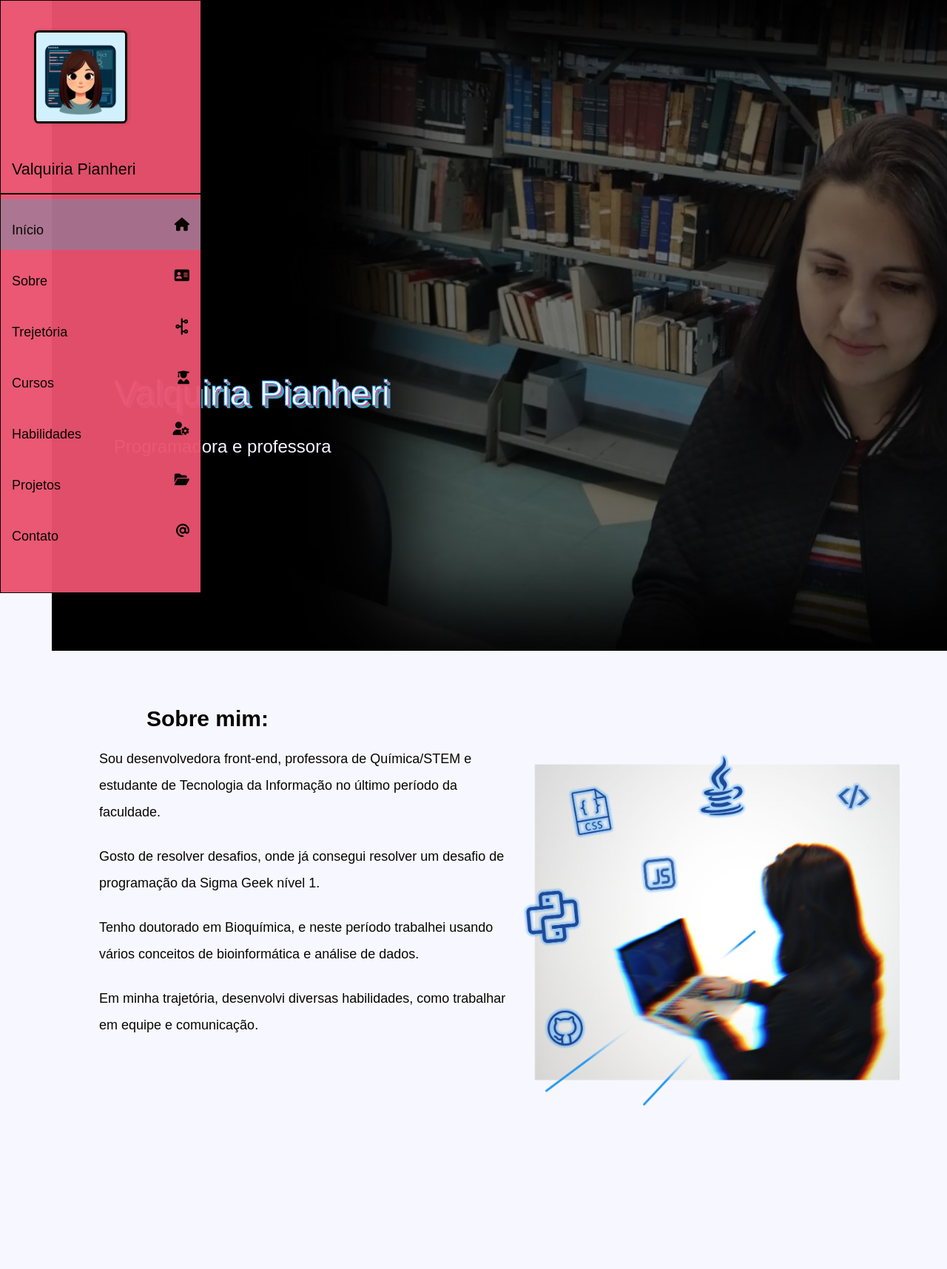
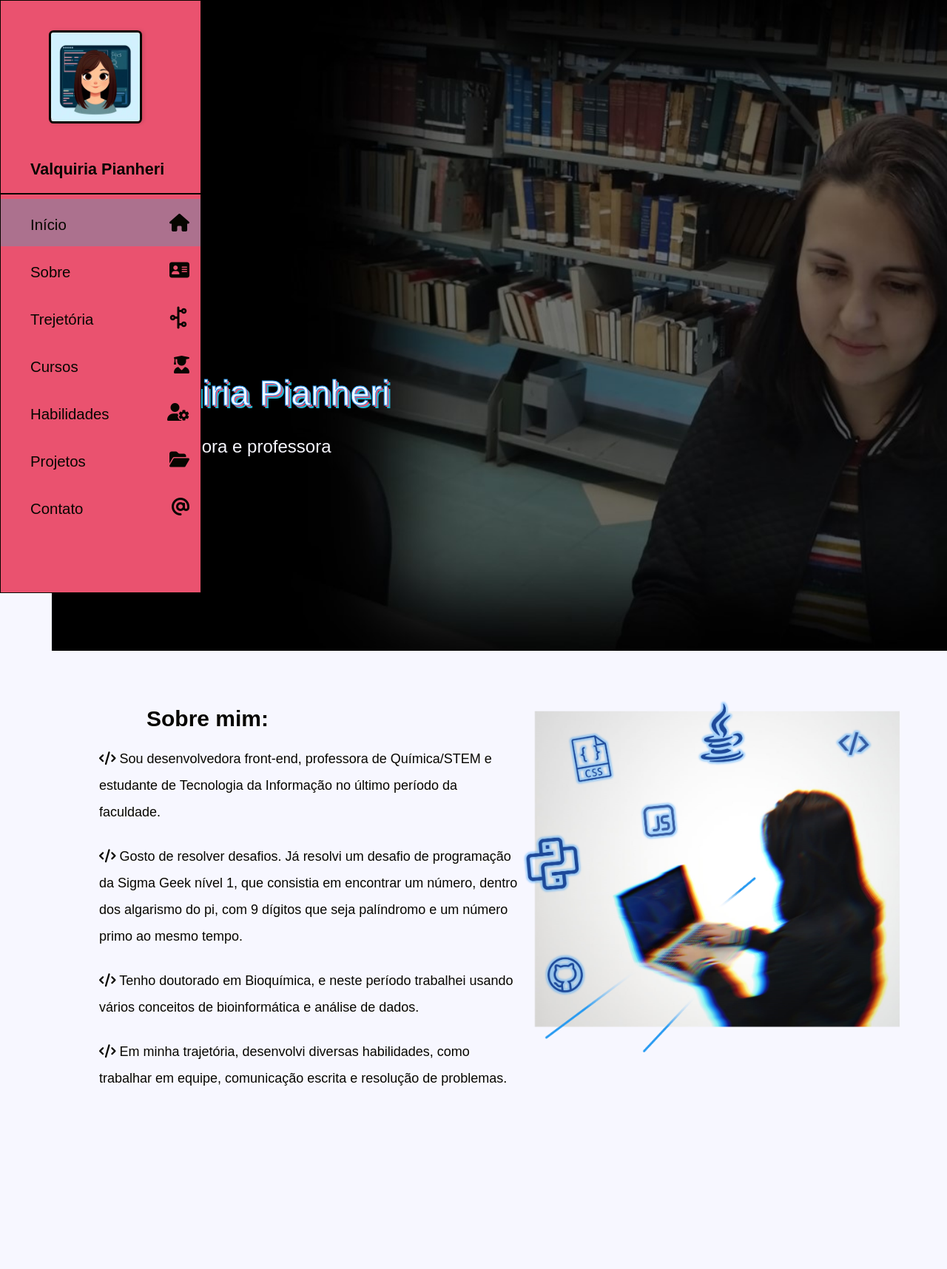
Before and after one commit to Valqps/Portfolio, a Flask app: page / in a window 1280 px wide. Shown: the top 1716 px of the page at 74% size. Run offline with Flask 3, Linux system fonts and the light colour scheme; some libraries are stand-ins or nearby versions; some web fonts are replaced.

Commit message:
Correção de itens da section Sobre

```diff
--- a/static/script.js
+++ b/static/script.js
@@ -8,7 +8,7 @@ window.addEventListener('scroll', () => {
         let heightSection = section.offsetHeight;
         let idSection = section.getAttribute('id');
 
-        if(top >= offset && top <= offset + heightSection){
+        if(top >= offset-1 && top <= offset + heightSection){
             linksMenu.forEach(link => {
                 link.classList.remove('actived');
                 document.querySelector(`nav a[href*='${idSection}']`).classList.add('actived');
--- a/static/styles/menu-lateral.css
+++ b/static/styles/menu-lateral.css
@@ -4,7 +4,7 @@ nav {
     left: -200px;
     top: 0;
     bottom: 0;
-    background-color: var(--cor-rosa-levetransparencia);
+    background-color: var(--cor-rosa);
     border: 1px solid var(--cor-escura);
     overflow-y: auto;
     width: 270px;
@@ -19,8 +19,9 @@ nav {
 
 nav h1 {
     font-size: 1.8em;
+    font-weight: bold;
     text-align: right;
-    transform: rotate(270deg) translateY(-45px) translateX(-18vh);
+    transform: rotate(-90deg) translateY(-60px) translateX(-18vh);
     transition-duration: 0.5s;
     margin: 0;
     padding: 0;
@@ -30,7 +31,9 @@ nav h1 {
 
 nav h3 {
     color: var(--cor-escura);
-    font-size: 1.5em;
+    font-size: 1.7em;
+    padding-left: 25px;
+    padding-bottom: 10px;
 }
 
 nav:hover{
@@ -38,10 +41,11 @@ nav:hover{
 }
 
 nav:hover h1{
-    transform: rotate(360deg);
+    transform: rotate(0deg);
     margin: 0;
     text-align: left;
     transition-duration: 0.5s;
+    padding-left: 25px;
 }
 
 nav .perfil {
@@ -57,7 +61,7 @@ nav:hover .perfil {
 }
 
 nav .perfil img{
-    margin: 5vh 0 5vh 30px;
+    margin: 5vh 0 5vh 50px;
     display: block;
     width: 120px;
     height: 120px;
@@ -65,7 +69,6 @@ nav .perfil img{
     border-radius: 5%;
     box-shadow: 2px 0px 5px var(--cor-sombra-escura);
 }
-
 
 hr {
     color: var(--cor-escura);
@@ -93,6 +96,7 @@ hr {
 .navbar-item__container {
     display: flex;
     align-items: center;
+    height: 8vh;
     justify-content: space-between;
     padding: 0 15px;
 }
--- a/templates/index.html
+++ b/templates/index.html
@@ -29,25 +29,25 @@
         <hr>
         <ul>
             <li>
-                <a href="#inicio" class="navbar-item js-link actived"><div class="navbar-item__container"><h3 class="btn-tremura">Início</h3><i class="fa-solid fa-house fa-xl"></i></div></a>
+                <a href="#inicio" class="navbar-item js-link actived"><div class="navbar-item__container"><h3 class="btn-tremura">Início</h3><i class="fa-solid fa-house fa-2xl"></i></div></a>
             </li>
             <li>
-                <a href="#sobre" class="navbar-item js-link"><div class="navbar-item__container"><h3 class="btn-tremura">Sobre</h3><i class="fa-solid fa-address-card fa-xl"></i></div></a>
+                <a href="#sobre" class="navbar-item js-link"><div class="navbar-item__container"><h3 class="btn-tremura">Sobre</h3><i class="fa-solid fa-address-card fa-2xl"></i></div></a>
             </li>
             <li>
-                <a href="#trajetoria" class="navbar-item js-link"><div class="navbar-item__container"><h3 class="btn-tremura">Trejetória</h3><i class="fa-solid fa-timeline fa-rotate-90 fa-xl"></i></div></a>
+                <a href="#trajetoria" class="navbar-item js-link"><div class="navbar-item__container"><h3 class="btn-tremura">Trejetória</h3><i class="fa-solid fa-timeline fa-rotate-90 fa-2xl"></i></div></a>
             </li>
             <li>
-                <a href="#cursos" class="navbar-item js-link"><div class="navbar-item__container"><h3 class="btn-tremura">Cursos</h3><i class="fa-solid fa-user-graduate fa-xl"></i></div></a>
+                <a href="#cursos" class="navbar-item js-link"><div class="navbar-item__container"><h3 class="btn-tremura">Cursos</h3><i class="fa-solid fa-user-graduate fa-2xl"></i></div></a>
             </li>
             <li>
-                <a href="#habilidades" class="navbar-item js-link"><div class="navbar-item__container"><h3 class="btn-tremura">Habilidades</h3><i class="fa-solid fa-user-gear fa-xl"></i></div></a>
+                <a href="#habilidades" class="navbar-item js-link"><div class="navbar-item__container"><h3 class="btn-tremura">Habilidades</h3><i class="fa-solid fa-user-gear fa-2xl"></i></div></a>
             </li>
             <li>
-                <a href="#projetos" class="navbar-item js-link"><div class="navbar-item__container"><h3 class="btn-tremura">Projetos</h3><i class="fa-solid fa-folder-open fa-xl"></i></div></a>
+                <a href="#projetos" class="navbar-item js-link"><div class="navbar-item__container"><h3 class="btn-tremura">Projetos</h3><i class="fa-solid fa-folder-open fa-2xl"></i></div></a>
             </li>
             <li>
-                <a href="#contato" class="navbar-item js-link"><div class="navbar-item__container"><h3 class="btn-tremura">Contato</h3><i class="fa-solid fa-at fa-xl"></i></div>
+                <a href="#contato" class="navbar-item js-link"><div class="navbar-item__container"><h3 class="btn-tremura">Contato</h3><i class="fa-solid fa-at fa-2xl"></i></div>
                 </a>
             </li>
         </ul>
@@ -64,14 +64,14 @@
                 <div>
                     <h2>Sobre mim:</h2><br>
                     <ul class="texto-imagem__texto">
-                        <li><i class="bi bi-code icone-sobre"></i>Sou desenvolvedora front-end, professora de Química/STEM e estudante de Tecnologia da Informação no último período da faculdade.<i class="bi bi-code-slash icone-sobre"></i></li><br>
-                        <li><i class="bi bi-code icone-sobre"></i>Gosto de resolver desafios, onde já consegui resolver um desafio de programação da Sigma Geek nível 1.<i class="bi bi-code-slash icone-sobre"></i></li><br>
-                        <li><i class="bi bi-code icone-sobre"></i>Tenho doutorado em Bioquímica, e neste período trabalhei usando vários conceitos de bioinformática e análise de dados.<i class="bi bi-code-slash icone-sobre"></i></li><br>
-                        <li><i class="bi bi-code icone-sobre"></i>Em minha trajetória, desenvolvi diversas habilidades, como trabalhar em equipe e comunicação.<i class="bi bi-code-slash icone-sobre"></i></li>
+                        <li><i class="fa-solid fa-code"></i> Sou desenvolvedora front-end, professora de Química/STEM e estudante de Tecnologia da Informação no último período da faculdade.</li><br>
+                        <li><i class="fa-solid fa-code"></i> Gosto de resolver desafios. Já resolvi um desafio de programação da Sigma Geek nível 1, que consistia em encontrar um número, dentro dos algarismo do pi, com 9 dígitos que seja palíndromo e um número primo ao mesmo tempo.</li><br>
+                        <li><i class="fa-solid fa-code"></i> Tenho doutorado em Bioquímica, e neste período trabalhei usando vários conceitos de bioinformática e análise de dados.</li><br>
+                        <li><i class="fa-solid fa-code"></i> Em minha trajetória, desenvolvi diversas habilidades, como trabalhar em equipe, comunicação escrita e resolução de problemas.</li>
                     </ul>
                 </div>
                 <div>
-                    <br><br><br><br>
+                    <br>
                     <img class="texto-imagem__imagem" src="../static/img/foto-sobre.png" alt="Foto de Valquiria de costas usando um laptop com fundo branco, contendo alguns símbolos azuis sobrepostos indicando as linguagens Python, Java, JavaScript, CSS, HTML e o repositório GitHub">
                 </div>
             </div>
```
